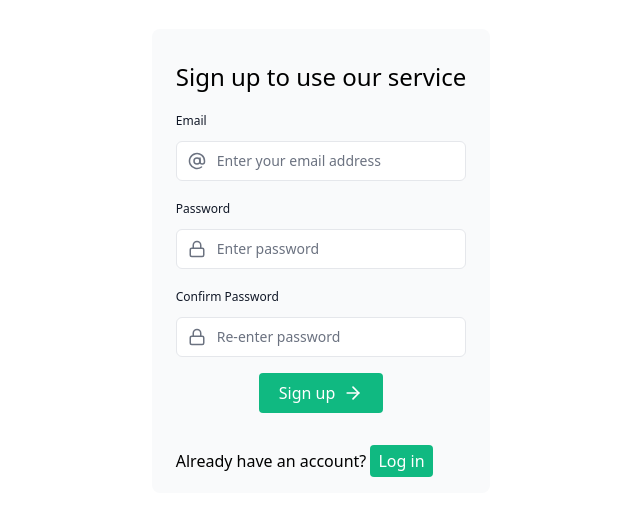
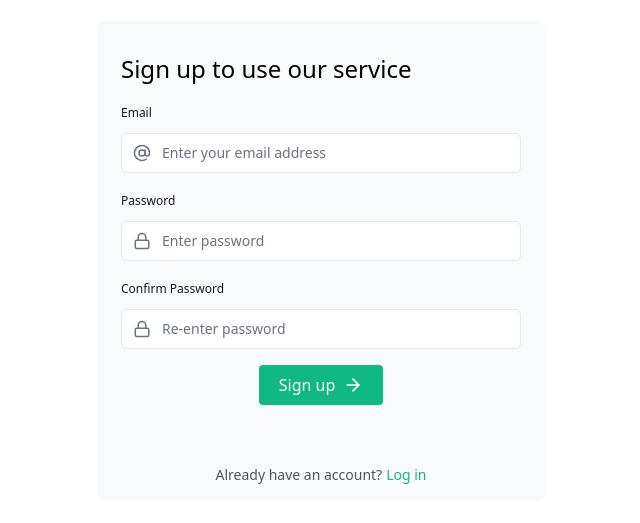
Before and after one commit to devadedejimike/uptime-monitor-frontend, a Next.js app: page /auth in a window 1280 px wide. Shown: the part 139-662 px from the top of the page, without its empty margins (319-959 px from the left). Built offline with nearby package versions, Linux system fonts and the light colour scheme.

Commit message:
feat(auth): improved styling and implemeted displaying error messages

```diff
--- a/app/auth/page.tsx
+++ b/app/auth/page.tsx
@@ -1,7 +1,7 @@
 'use client';
 import { useState } from "react";
 import { useRouter } from "next/navigation";
-import { ArrowRightIcon, AtSignIcon, LockIcon } from "lucide-react";
+import { ArrowRightIcon, AtSignIcon, Github, LockIcon, Mail } from "lucide-react";
 import { api } from "../lib/api";
 
 export default function LoginForm() {
@@ -9,6 +9,7 @@ export default function LoginForm() {
     const [password, setPassword] = useState("");
     const [confirmPassword, setConfirmPassword] = useState("")
     const [isLogin, setIsLogin] = useState(false);
+    const [error, setError] = useState("");
 
     const router = useRouter();
 
@@ -42,6 +43,7 @@ export default function LoginForm() {
     }
   return (
     <div className="min-h-screen flex justify-center items-center">
+        <div className="w-full max-w-md">
             <form onSubmit={isLogin ? handleLogin : handleSignUp} className=" space-y-3">
                 <div className="rounded-lg bg-gray-50 px-6 pb-4 pt-8">
                     <h1 className='mb-3 text-2xl'>
@@ -102,7 +104,7 @@ export default function LoginForm() {
                             <div className="relative">
                             <input
                                 className="peer block w-full rounded-md border border-gray-200 py-[9px] pl-10 text-sm outline-2 placeholder:text-gray-500"
-                            id="password"
+                                id="confirm-password"
                                 type="password"
                                 name="password"
                                 value={confirmPassword}
@@ -121,22 +123,21 @@ export default function LoginForm() {
                             {isLogin ? 'Log in' : 'Sign up'} <ArrowRightIcon className="ml-auto h-5 w-5" />
                         </button>
                     </div>
-                {/* Alternative Login */}
-                <div className="flex h-8 items-end space-x-1">
-                {/* Add form errors here */}
+                    {/* Erroe Message */}
+                    <div className="flex h-8 justify-center items-center space-x-1 mt-3">
+                    {error && <p className="text-red-500 text-sm mt-2">{error}</p>}
                     </div>
                     <div>
-                    {isLogin ?  "Don't have an account yet? " : 'Already have an account? '}
-                    <button
-                        type="button"
-                        onClick={() => setIsLogin(!isLogin)}
-                        className="bg-brand-primary text-white px-2 py-1 rounded"
-                    >
-                        {isLogin ? 'Create one' : 'Log in'}
+                        <p className="mt-4 text-center text-sm text-gray-600">
+                            {isLogin ? "Don't have an account yet?" : "Already have an account?"}
+                            <button onClick={() => setIsLogin(!isLogin)} className="ml-1 text-brand-primary font-medium">
+                                {isLogin ? "Create one" : "Log in"}
                             </button>
+                        </p>
                     </div>
                 </div>
             </form>
         </div>
+    </div>
   );
 }
```
Lines whose indentation alone changed are shown as unchanged.
